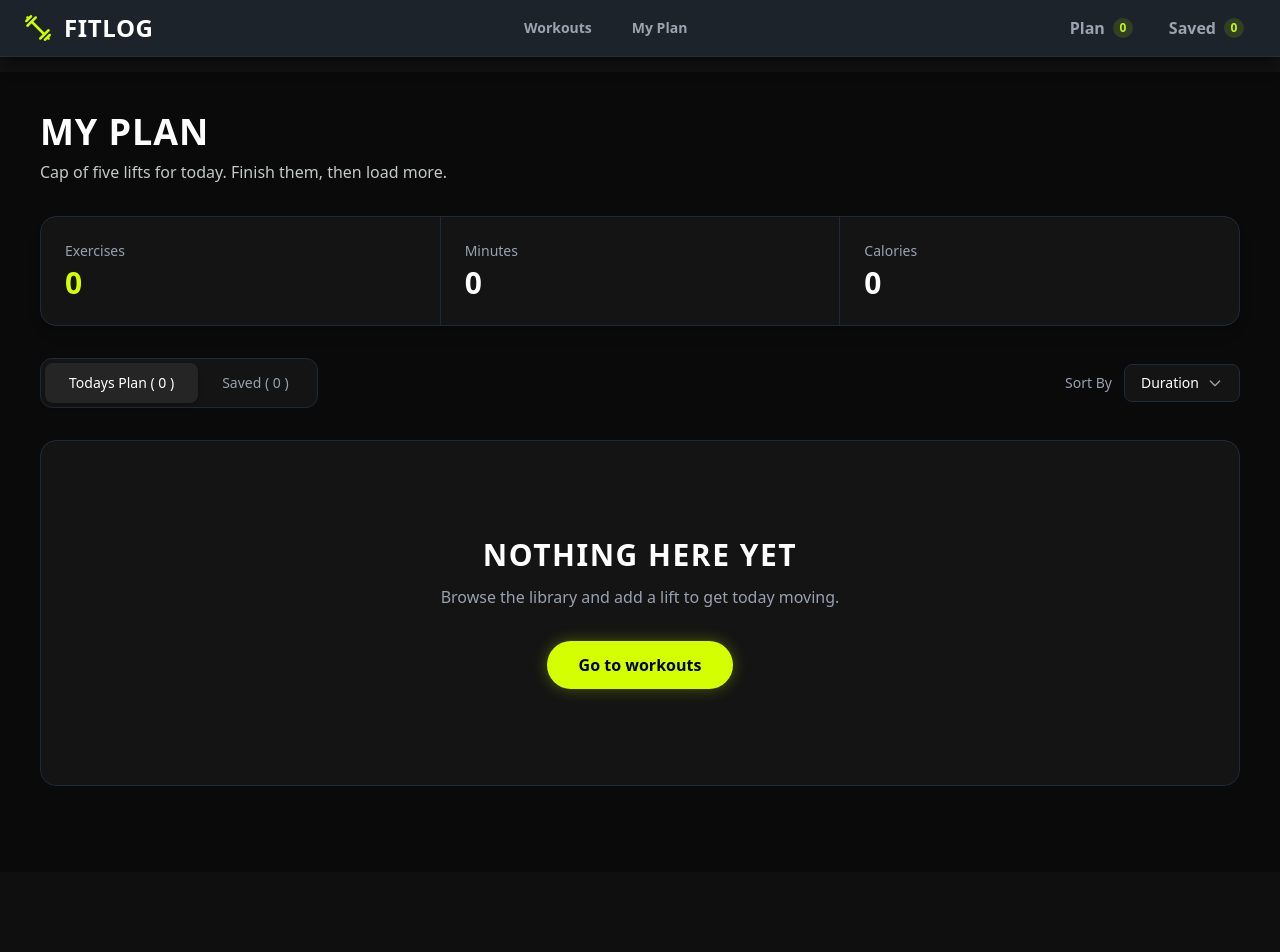
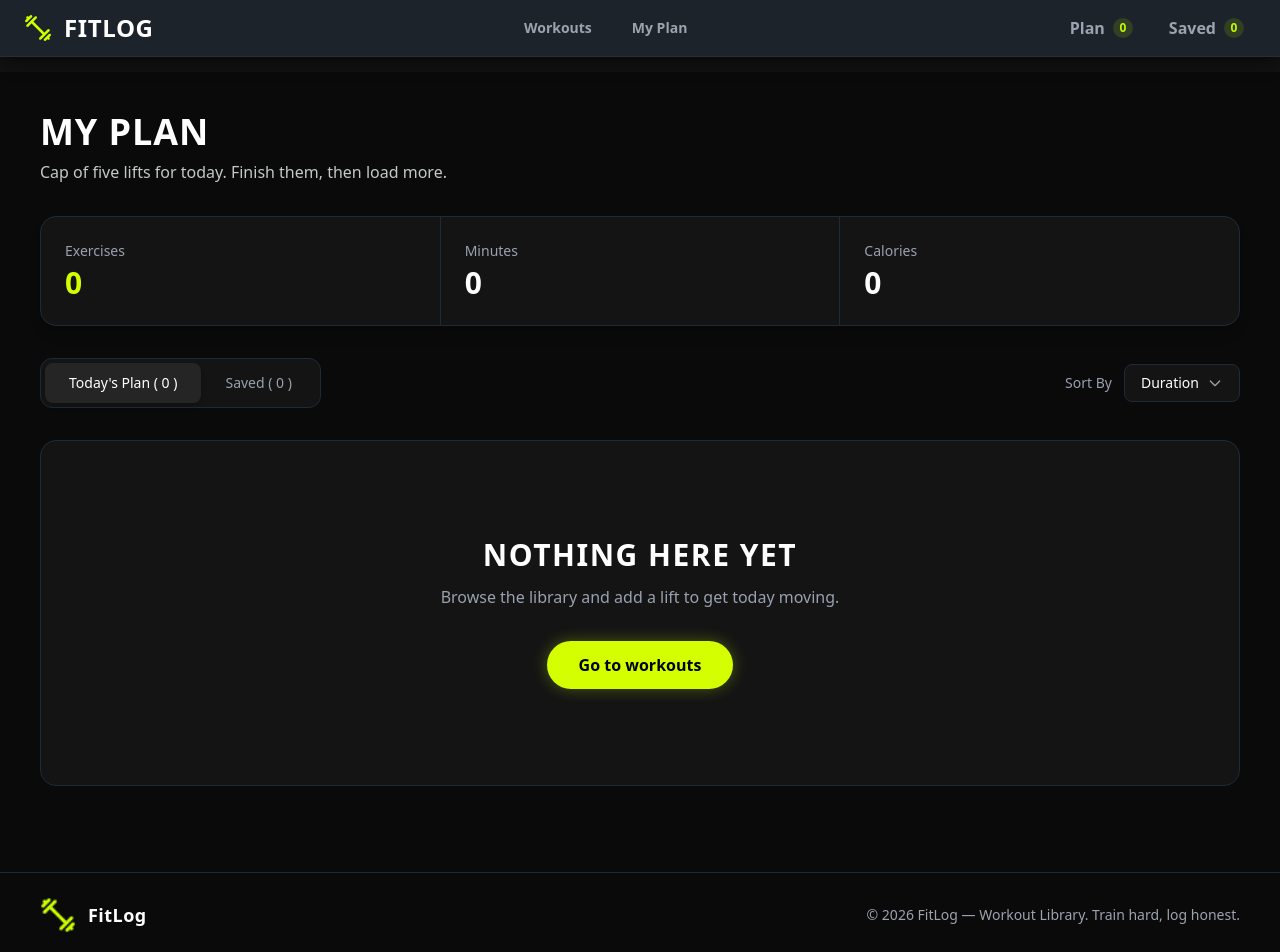
Before and after one commit to samiursiyam/right-6, a Next.js app: page /plan in a window 1280 px wide. Shown: the top 952 px of the page. Before the commit the page ends 872 px from the top, so only its background shows below. Built offline with nearby package versions, Linux system fonts and the light colour scheme.

Commit message:
footer add

```diff
--- a/package.json
+++ b/package.json
@@ -11,7 +11,8 @@
   "dependencies": {
     "next": "16.3.6",
     "react": "19.2.8",
-    "react-dom": "19.2.8"
+    "react-dom": "19.2.8",
+    "react-toastify": "^11.1.0"
   },
   "devDependencies": {
     "@tailwindcss/postcss": "^4",
--- /dev/null
+++ b/src/app/component/Footer.jsx
@@ -0,0 +1,34 @@
+import React from 'react';
+import Link from 'next/link';
+import Image from 'next/image';
+
+const Footer = () => {
+    return (
+        <footer className="w-full bg-[#0a0a0a] border-t border-gray-800 px-6 md:px-10 py-6">
+            <div className="container mx-auto flex flex-col sm:flex-row items-center justify-between gap-4">
+
+
+                <Link href="/" className="flex items-center gap-3">
+                    <div className="relative w-9 h-9">
+                        <Image
+                            src="/assets/logo.png"
+                            alt="FitLog Logo"
+                            fill
+                            className="object-contain"
+                        />
+                    </div>
+                    <span className="text-white font-bold text-lg tracking-wide">
+                        FitLog
+                    </span>
+                </Link>
+
+
+                <p className="text-sm text-[#9CA3AF] text-center sm:text-right">
+                    © 2026 FitLog — Workout Library. Train hard, log honest.        </p>
+
+            </div>
+        </footer>
+    );
+};
+
+export default Footer;
--- a/src/app/layout.js
+++ b/src/app/layout.js
@@ -2,6 +2,8 @@ import { Geist, Geist_Mono } from "next/font/google";
 import "./globals.css";
 import NavBare from "./component/NavBare";
 import CardProvider from "./component/context/CardContext";
+import { ToastContainer } from "react-toastify";
+import Footer from "./component/Footer";
 
 const geistSans = Geist({
   variable: "--font-geist-sans",
@@ -34,7 +36,12 @@ export default function RootLayout({ children }) {
           <main className="container mx-auto">
             {children}
           </main>
+
+          <Footer></Footer>
+             <ToastContainer />
         </CardProvider>
+
+
       </body>
     </html>
   );
--- a/src/app/plan/page.jsx
+++ b/src/app/plan/page.jsx
@@ -65,7 +65,7 @@ const Planpage = () => {
               activeTab === 'plan' ? 'bg-[#252525] text-white shadow-md' : 'text-gray-400 hover:text-white hover:bg-[#1a1a1a]'
             }`}
           >
-            Todays Plan  ( {plan?.length || 0} )
+            Today&apos;s Plan  ( {plan?.length || 0} )
           </button>
           <button
             onClick={() => setActiveTab('saved')}
```
Also changed, not shown: 1 other file (tests, documents, lock files or other folders).
